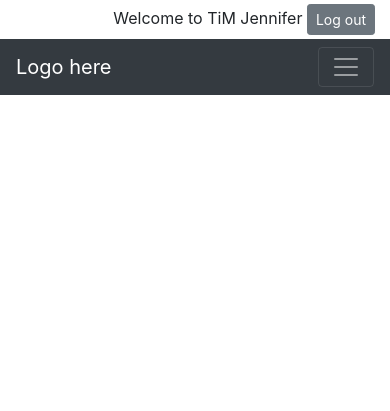
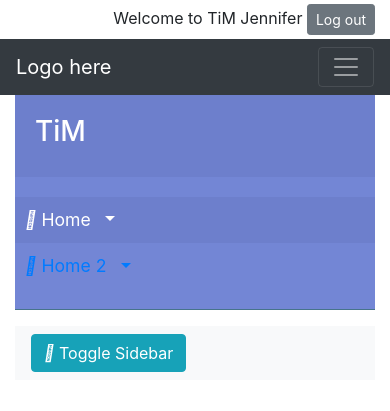
Before and after one commit to chewienator/jivi-replacement, a PHP site: page /admin/index.php in a window 390 px wide. Shown: the top 411 px of the page. Run offline with PHP 8.4, Linux system fonts and the light colour scheme; some libraries are stand-ins or nearby versions.

Commit message:
added new pages

```diff
--- /dev/null
+++ b/admin/index.php
@@ -0,0 +1,80 @@
+<?php
+session_start();
+//include the autoloader class
+include('../autoloader.php');
+/*
+$product_list = new Products;
+$products = $product_list->getProducts();*/
+//https://bootstrapious.com/p/bootstrap-sidebar#2
+$page_title = "Profile";
+?>
+<!doctype html>
+<html>
+    <?php include('../includes/head.php'); ?>
+    <body>
+        <?php include('../includes/navbar.php'); ?>
+        <!-- container -->
+        <div class="container-fluid">
+            <div class="wrapper">
+                <!-- Sidebar  -->
+                <nav id="sidebar">
+                    <div class="sidebar-header">
+                        <h3>TiM</h3>
+                    </div>
+
+                    <ul class="list-unstyled components">
+                        <li class="active">
+                            <a href="#homeSubmenu" data-toggle="collapse" aria-expanded="false" class="dropdown-toggle">
+                                <i class="fas fa-home"></i>
+                                Home
+                            </a>
+                            <ul class="collapse list-unstyled" id="homeSubmenu">
+                                <li>
+                                    <a href="#">Home 1</a>
+                                </li>
+                                <li>
+                                    <a href="#">Home 2</a>
+                                </li>
+                                <li>
+                                    <a href="#">Home 3</a>
+                                </li>
+                            </ul>
+                        </li>
+                        <li>
+                            <a href="#homeSubmenu2" data-toggle="collapse" aria-expanded="false" class="dropdown-toggle">
+                                <i class="fas fa-home"></i>
+                                Home 2
+                            </a>
+                            <ul class="collapse list-unstyled" id="homeSubmenu2">
+                                <li>
+                                    <a href="#">Home 1</a>
+                                </li>
+                                <li>
+                                    <a href="#">Home 2</a>
+                                </li>
+                                <li>
+                                    <a href="#">Home 3</a>
+                                </li>
+                            </ul>
+                        </li>
+                    </ul>
+
+                </nav>
+
+                <!-- Page Content  -->
+                <div id="content">
+
+                    <nav class="navbar navbar-expand-lg navbar-light bg-light">
+                        <div class="container-fluid">
+
+                            <button type="button" id="sidebarCollapse" class="btn btn-info">
+                                <i class="fas fa-align-left"></i>
+                                <span>Toggle Sidebar</span>
+                            </button>
+                        </div>
+                    </nav>
+                </div>
+            </div>
+        </div>
+    </body>
+</html>
--- a/css/styles.css
+++ b/css/styles.css
@@ -15,3 +15,111 @@
         transform: rotate(360deg);
     }
 }
+
+/* ------ ADMIN SIDEBAR -------- */
+
+#sidebar {
+    /* don't forget to add all the previously mentioned styles here too */
+    background: #7386D5;
+    color: #fff;
+    transition: all 0.3s;
+}
+
+#sidebar .sidebar-header {
+    padding: 20px;
+    background: #6d7fcc;
+}
+
+#sidebar ul.components {
+    padding: 20px 0;
+    border-bottom: 1px solid #47748b;
+}
+
+#sidebar ul p {
+    color: #fff;
+    padding: 10px;
+}
+
+#sidebar ul li a {
+    padding: 10px;
+    font-size: 1.1em;
+    display: block;
+}
+#sidebar ul li a:hover {
+    color: #7386D5;
+    background: #fff;
+}
+
+#sidebar ul li.active > a, a[aria-expanded="true"] {
+    color: #fff;
+    background: #6d7fcc;
+}
+ul ul a {
+    font-size: 0.9em !important;
+    padding-left: 30px !important;
+    background: #6d7fcc;
+}
+
+/* ---------- MOBILE QUERIES ------------- */
+
+@media (max-width: 768px) {
+    /* 80px and its content aligned to centre. Pushing it off the screen with the
+       negative left margin
+    */
+    #sidebar.active {
+        min-width: 80px;
+        max-width: 80px;
+        text-align: center;
+        margin-left: -80px !important;
+    }
+
+
+    /* Reappearing the sidebar on toggle button click */
+    #sidebar {
+        margin-left: 0;
+    }
+
+
+    /* Toggling the sidebar header content,
+       hide the big heading [h3] and showing the small heading [strong] and vice versa
+    */
+    #sidebar .sidebar-header strong {
+        display: none;
+    }
+    #sidebar.active .sidebar-header h3 {
+        display: none;
+    }
+    #sidebar.active .sidebar-header strong {
+        display: block;
+    }
+
+    /* Downsize the navigation links font size */
+    #sidebar.active ul li a {
+        padding: 20px 10px;
+        font-size: 0.85em;
+    }
+
+    #sidebar.active ul li a i {
+        margin-right:  0;
+        display: block;
+        font-size: 1.8em;
+        margin-bottom: 5px;
+    }
+
+    /* Adjust the dropdown links padding*/
+    #sidebar.active ul ul a {
+        padding: 10px !important;
+    }
+
+    /* Changing the arrow position to bottom center position,
+      translateX(50%) works with right: 50%
+      to accurately  center the arrow */
+    .dropdown-toggle::after {
+        top: auto;
+        bottom: 10px;
+        right: 50%;
+        -webkit-transform: translateX(50%);
+        -ms-transform: translateX(50%);
+        transform: translateX(50%);
+    }
+}
--- a/includes/head.php
+++ b/includes/head.php
@@ -6,4 +6,5 @@
     <script type="text/javascript" src="/node_modules/jquery/dist/jquery.js"></script>
     <script type="text/javascript" src="/node_modules/popper.js/dist/umd/popper.js"></script>
     <script type="text/javascript" src="/node_modules/bootstrap/dist/js/bootstrap.js"></script>
+    <link rel="stylesheet" href="https://cdnjs.cloudflare.com/ajax/libs/font-awesome/4.7.0/css/font-awesome.min.css"> <!--remove when insert icons-->
 </head>
--- a/includes/navbar.php
+++ b/includes/navbar.php
@@ -27,11 +27,11 @@ if(isset($_SESSION['email'])){
 ?>
 <!--navbar -->
 <?php if(isset($_SESSION['email'])){ ?>
-<div class="row">
-    <div class="container-fluid pt-1 pb-1">
+<div class="container-fluid">
+    <div class="row pt-1 pb-1">
         <div class="col-md-4 offset-md-8 text-right">
             Welcome to TiM <?php echo $_SESSION['first_name']; ?>
-            <button class="btn btn-secondary btn-sm" type="button">Log out</button>
+            <a href="logout.php" class="btn btn-secondary btn-sm" type="button">Log out</a>
         </div>
     </div>
 </div>
--- a/index.php
+++ b/index.php
@@ -16,19 +16,18 @@ $page_title = "Home Page";
         <!-- container -->
         <div class="container-fluid">
             <div class="row">
-                <?php
-                /*foreach($products AS $product){
-                ?>
-                <div class="col-md-3">
-                    <h3><a href="/detail.php?product_id=<?php echo $product['id']; ?>"><?php echo $product['name']; ?></a></h3>
-                    <a href="/detail.php?product_id=<?php echo $product['id']; ?>">
-                        <img src="/images/products/<?php echo $product['image_file_name']; ?>" class="img-fluid"></img>
-                    </a>
-                    <p><?php echo Textutility::sumarize($product['description'], 25); ?></p>
-                    <span class="font-weight-bold">$<?php echo $product['price']; ?></span>
+                <div id="#about">
+                    <p> here explain what is "TIM" h2</p>
+
                 </div>
-                <?php } */?>
+                <div id="#services">
+                    <p> here explain services maybe in h2 </p>
+                </div>
+                <div id="#contact">
+                    <p> here form for contact </p>
+
+                </div>
             </div>
-        </div>
+        </div><!-- end of container div -->
     </body>
 </html>
```
Also changed, not shown: courses.php (added, +65 -0 lines), dashboard.php (added, +89 -0 lines), includes/footer.php (+9 -1 lines), js/admin.js (added, +7 -0 lines), login.php (added, +64 -0 lines), logout.php (added, +7 -0 lines), messages.php (added, +63 -0 lines), profile.php (+35 -0 lines), timetable.php (added, +105 -0 lines), images/ashley.png (added).
